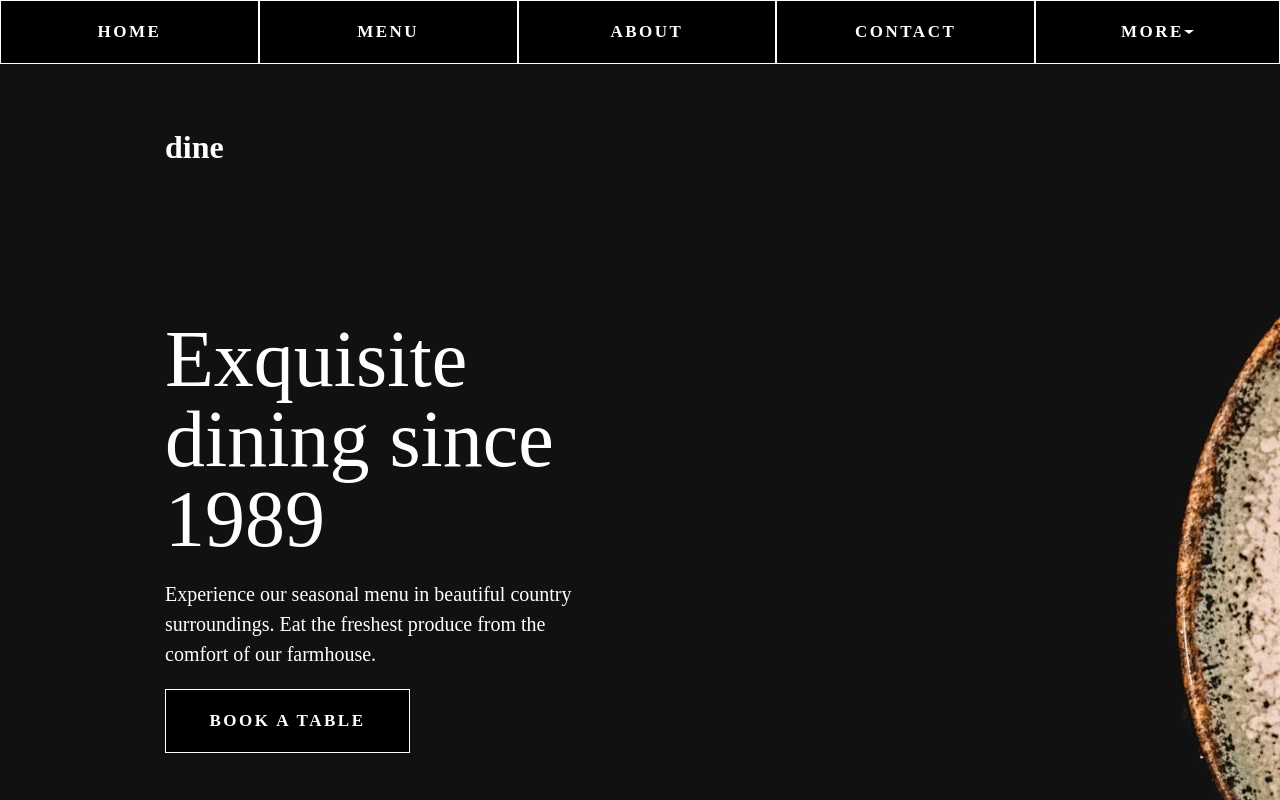
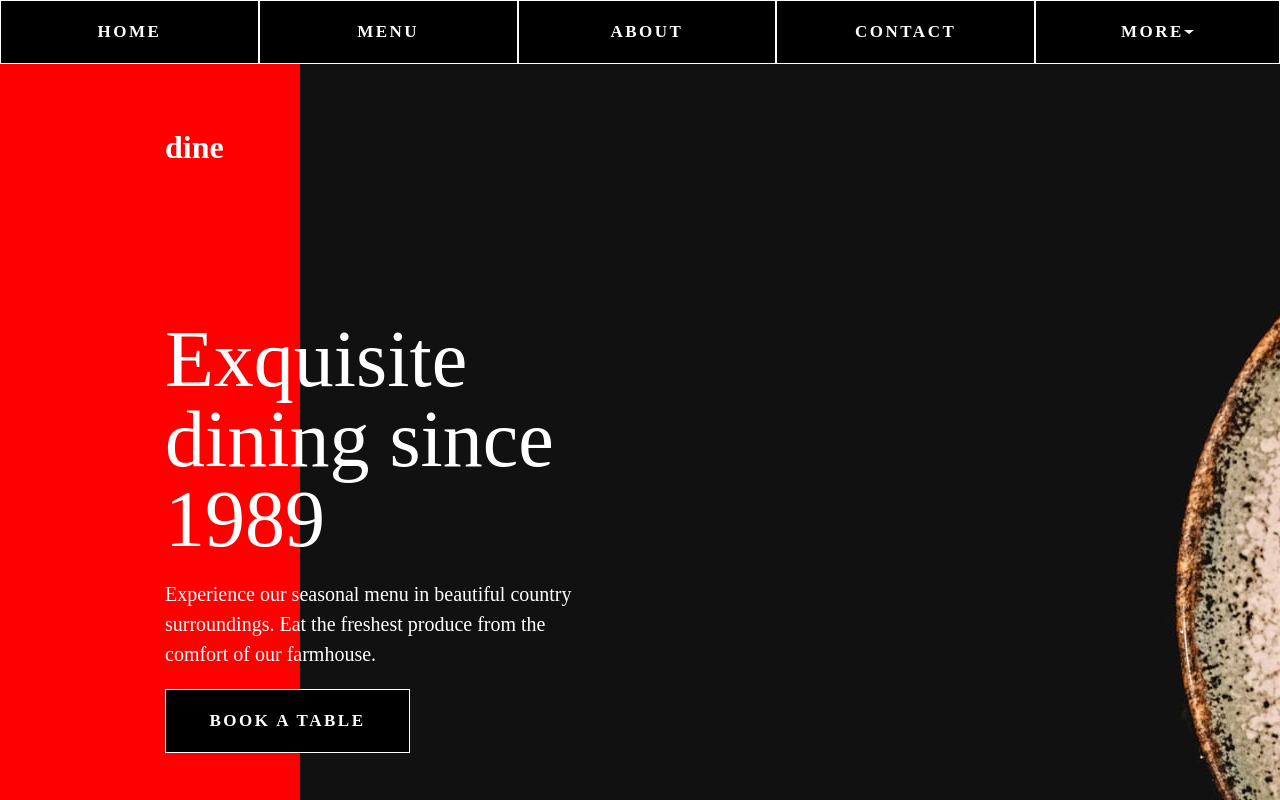
Before and after one commit to CescoMinchia/restaurant, a website built with webpack: page dist/index.html in a window 1280 px wide. Shown: the top 800 px of the page. Built offline with Linux system fonts and the light colour scheme; a web font is replaced by a local one.

Commit message:
Initial dist subtree commit

```diff
--- a/package.json
+++ b/package.json
@@ -7,7 +7,8 @@
     "test": "echo \"Error: no test specified\" && exit 1",
     "watch": "webpack --watch",
     "start": "webpack serve --open",
-    "build": "webpack"
+    "build": "webpack",
+    "update_live_preview" : "git subtree push --prefix dist origin gh-pages"
   },
   "author": "",
   "license": "ISC",
--- a/src/homepage.css
+++ b/src/homepage.css
@@ -5,8 +5,7 @@ body {
     padding: 0;
 }
 
-/* .header-homepage { */
-    .wrapper {
+.wrapper {
     background-image: url("./images/menu/hero-bg-desktop2.jpg");
     background-position: 300px;
     background-repeat: no-repeat;
@@ -14,7 +13,8 @@ body {
     display: flex;
     flex-direction: column;
     padding-left:165px;
-    background-color: #111111;
+    /* background-color: #111111; */
+    background-color: red;;
 }
 
 #title {
```
Also changed, not shown: dist/main.js, 1 other file.
